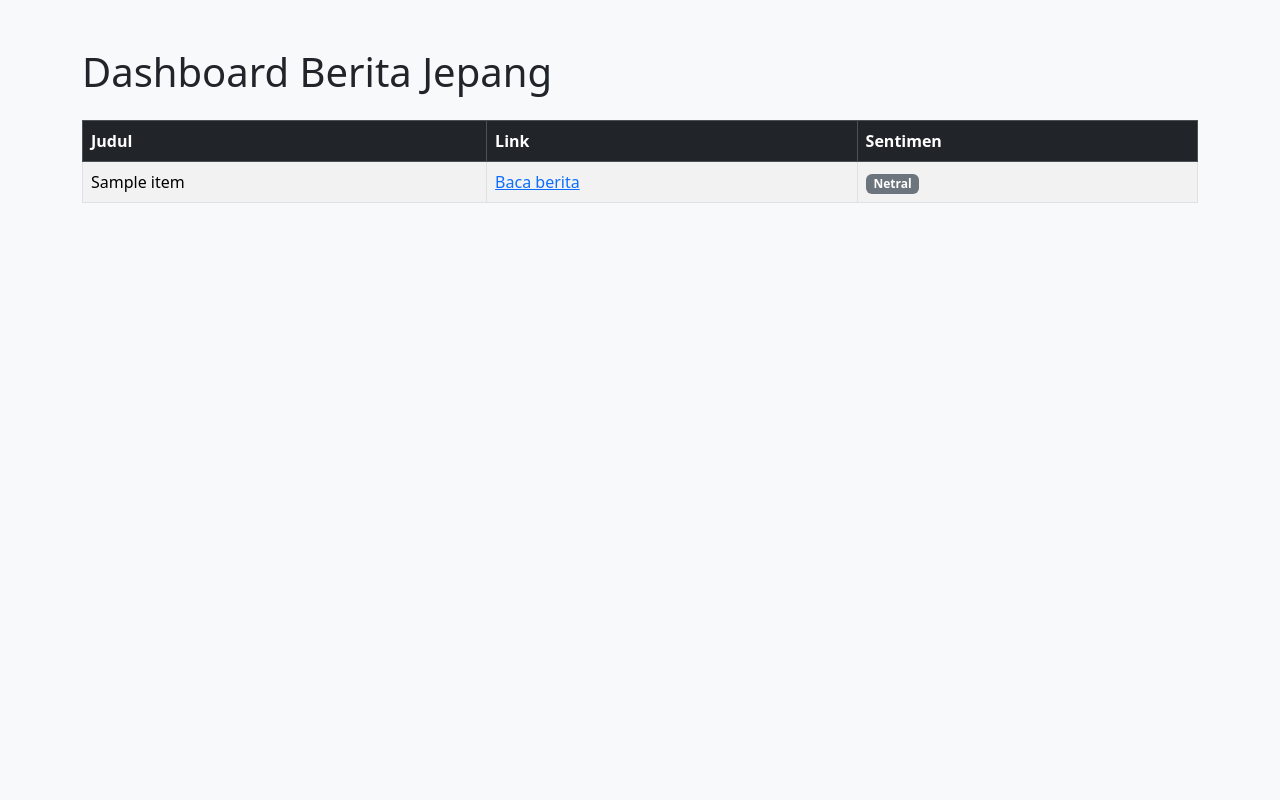
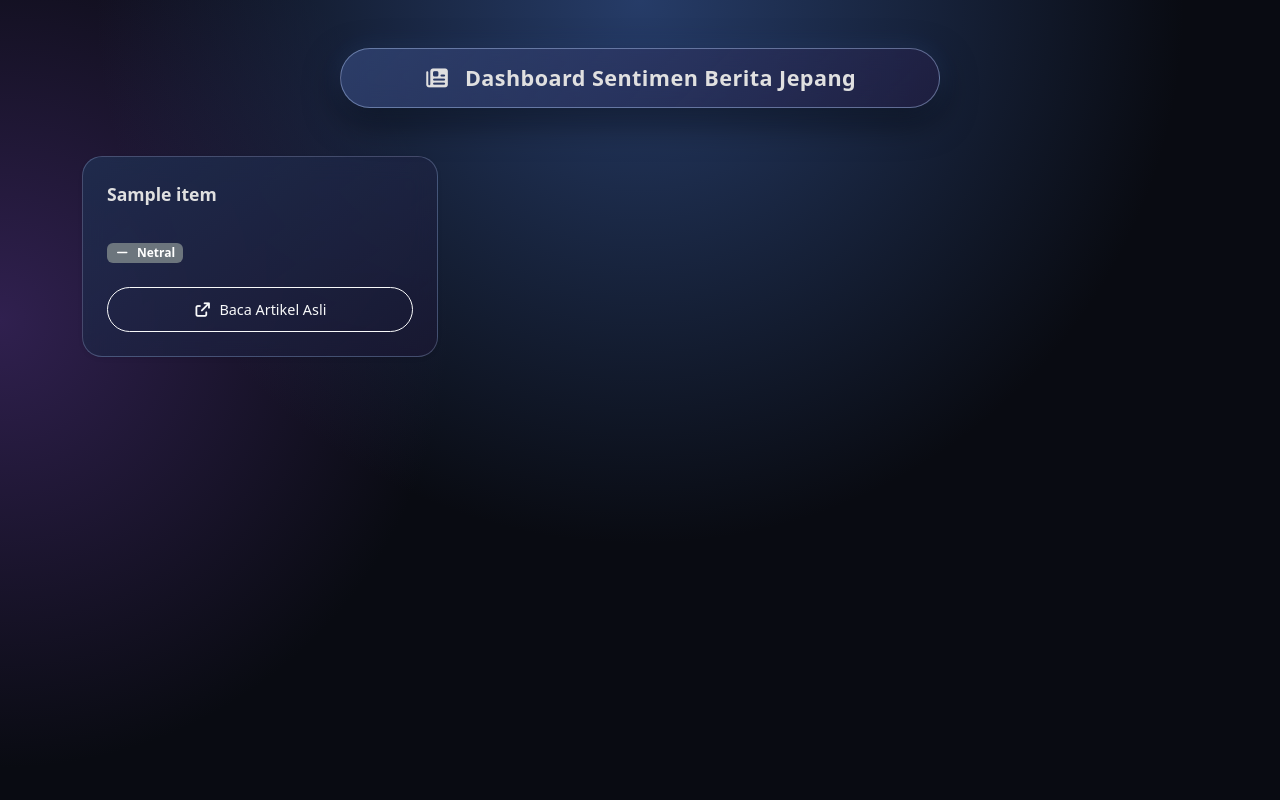
Before and after one commit to ryogasyailendra09/bot-berita-jepang, a Flask app: template templates/dashboard.html in a window 1280 px wide. Run offline with Flask 3, Linux system fonts and the light colour scheme; the template is opened without the code that fills it: most values are stand-ins (such as "Sample title", 1, 10 or a date in 2020).

Commit message:
Perubahan tema web menjadi Dynamic Island

```diff
--- a/main.py
+++ b/main.py
@@ -30,10 +30,13 @@ def analyze():
         judul = news_item.title
         try:
             response = client.models.generate_content(
-                model='gemini-2.5-flash-lite',
-                contents="Baca judul berita Jepang ini, balas HANYA dengan satu kata "
-                "(Positif, Negatif, atau Netral): " + judul
+            model='gemini-2.5-flash-lite',
+            contents="Baca judul berita Jepang ini, balas HANYA dengan satu kata (Positif, Negatif, atau Netral): " + judul,
+            config=genai.types.GenerateContentConfig(
+                max_output_tokens=5,
+                temperature=0.1
             )
+        )
             sentimen = response.text.strip()
         except Exception:
             sentimen = "Gagal Diproses (Server Sibuk)"
--- a/templates/dashboard.html
+++ b/templates/dashboard.html
@@ -3,51 +3,149 @@
 <head>
     <meta charset="UTF-8">
     <meta name="viewport" content="width=device-width, initial-scale=1.0">
-    <title>Dashboard Berita Jepang</title>
+    <title>Dashboard Sentimen Berita Jepang</title>
     <link
         href="https://cdn.jsdelivr.net/npm/bootstrap@5.3.3/dist/css/bootstrap.min.css"
         rel="stylesheet"
     >
+    <link
+        rel="stylesheet"
+        href="https://cdnjs.cloudflare.com/ajax/libs/font-awesome/7.3.0/css/all.min.css"
+    >
+    <style>
+        body {
+            min-height: 100vh;
+            background:
+                radial-gradient(circle at 50% 0%, #263c68 0%, transparent 34rem),
+                radial-gradient(circle at 0% 40%, #30204f 0%, transparent 28rem),
+                #090b12;
+            color: #e0e0e0;
+        }
+
+        .dynamic-header {
+            position: relative;
+            z-index: 1;
+            max-width: 600px;
+            margin: 0 auto;
+            padding: 1rem 1.5rem;
+            background: linear-gradient(
+                135deg,
+                rgba(52, 72, 122, 0.72),
+                rgba(35, 29, 68, 0.62)
+            );
+            border: 1px solid rgba(185, 210, 255, 0.42);
+            border-radius: 999px;
+            box-shadow:
+                0 12px 35px rgba(0, 0, 0, 0.55),
+                0 0 24px rgba(86, 145, 255, 0.18);
+            backdrop-filter: blur(12px);
+            -webkit-backdrop-filter: blur(12px);
+        }
+
+        .dynamic-header h1 {
+            margin: 0;
+            font-size: clamp(1rem, 3vw, 1.35rem);
+            letter-spacing: 0.02em;
+        }
+
+        .news-card {
+            height: 100%;
+            background: linear-gradient(
+                145deg,
+                rgba(31, 48, 82, 0.78),
+                rgba(27, 24, 52, 0.7)
+            );
+            border: 1px solid rgba(185, 210, 255, 0.26);
+            border-radius: 20px;
+            color: #e0e0e0;
+            box-shadow:
+                0 10px 28px rgba(0, 0, 0, 0.38),
+                inset 0 1px 0 rgba(255, 255, 255, 0.08);
+            backdrop-filter: blur(12px);
+            -webkit-backdrop-filter: blur(12px);
+            transition: transform 0.25s ease, border-color 0.25s ease,
+                box-shadow 0.25s ease;
+        }
+
+        .news-card:hover {
+            border-color: rgba(185, 210, 255, 0.55);
+            box-shadow:
+                0 16px 34px rgba(0, 0, 0, 0.48),
+                0 0 22px rgba(86, 145, 255, 0.15);
+            transform: translateY(-4px);
+        }
+
+        .news-card .card-title {
+            font-size: 1.1rem;
+            font-weight: 700;
+            line-height: 1.5;
+            margin-bottom: 1rem;
+        }
+
+        .news-card .card-body {
+            padding: 1.5rem;
+        }
+
+        .news-card .btn {
+            border-radius: 999px;
+            font-size: 0.9rem;
+            padding: 0.65rem 1rem;
+        }
+    </style>
 </head>
-<body class="bg-light">
-    <main class="container py-5">
-        <h1 class="mb-4">Dashboard Berita Jepang</h1>
+<body>
+    <main class="container py-4 py-md-5">
+        <header class="dynamic-header mb-5 text-center">
+            <h1 class="fw-bold">
+                <i class="fa-solid fa-newspaper me-2" aria-hidden="true"></i>
+                Dashboard Sentimen Berita Jepang
+            </h1>
+        </header>
 
-        <div class="table-responsive">
-            <table class="table table-striped table-bordered align-middle bg-white">
-                <thead class="table-dark">
-                    <tr>
-                        <th scope="col">Judul</th>
-                        <th scope="col">Link</th>
-                        <th scope="col">Sentimen</th>
-                    </tr>
-                </thead>
-                <tbody>
-                    {% for item in berita %}
-                    <tr>
-                        <td>{{ item.judul }}</td>
-                        <td>
-                            <a href="{{ item.link }}" target="_blank" rel="noopener noreferrer">
-                                Baca berita
-                            </a>
-                        </td>
-                        <td>
+        <div class="row row-cols-1 row-cols-md-3 g-4">
+            {% for item in berita %}
+            <div class="col">
+                <article class="card news-card shadow-sm">
+                    <div class="card-body d-flex flex-column">
+                        <h5 class="card-title">{{ item.judul }}</h5>
+                        <div class="mt-3">
                             {% if item.sentimen == "Positif" %}
-                                <span class="badge text-bg-success">Positif</span>
+                                <span class="badge text-bg-success">
+                                    <i class="fa-solid fa-arrow-trend-up me-1" aria-hidden="true"></i>
+                                    Positif
+                                </span>
                             {% elif item.sentimen == "Negatif" %}
-                                <span class="badge text-bg-danger">Negatif</span>
+                                <span class="badge text-bg-danger">
+                                    <i class="fa-solid fa-arrow-trend-down me-1" aria-hidden="true"></i>
+                                    Negatif
+                                </span>
                             {% elif item.sentimen == "Gagal Diproses (Server Sibuk)" %}
                                 <span class="badge text-bg-warning">
-                                    Gagal Diproses (Server Sibuk)
+                                    <i class="fa-solid fa-triangle-exclamation me-1" aria-hidden="true"></i>
+                                    Gagal
                                 </span>
                             {% else %}
-                                <span class="badge text-bg-secondary">Netral</span>
+                                <span class="badge text-bg-secondary">
+                                    <i class="fa-solid fa-minus me-1" aria-hidden="true"></i>
+                                    Netral
+                                </span>
                             {% endif %}
-                        </td>
-                    </tr>
-                    {% endfor %}
-                </tbody>
-            </table>
+                        </div>
+                        <div class="mt-auto">
+                            <a
+                                href="{{ item.link }}"
+                                target="_blank"
+                                rel="noopener noreferrer"
+                                class="btn btn-outline-light w-100 mt-4"
+                            >
+                                <i class="fa-solid fa-arrow-up-right-from-square me-1" aria-hidden="true"></i>
+                                Baca Artikel Asli
+                            </a>
+                        </div>
+                    </div>
+                </article>
+            </div>
+            {% endfor %}
         </div>
     </main>
 </body>
```
